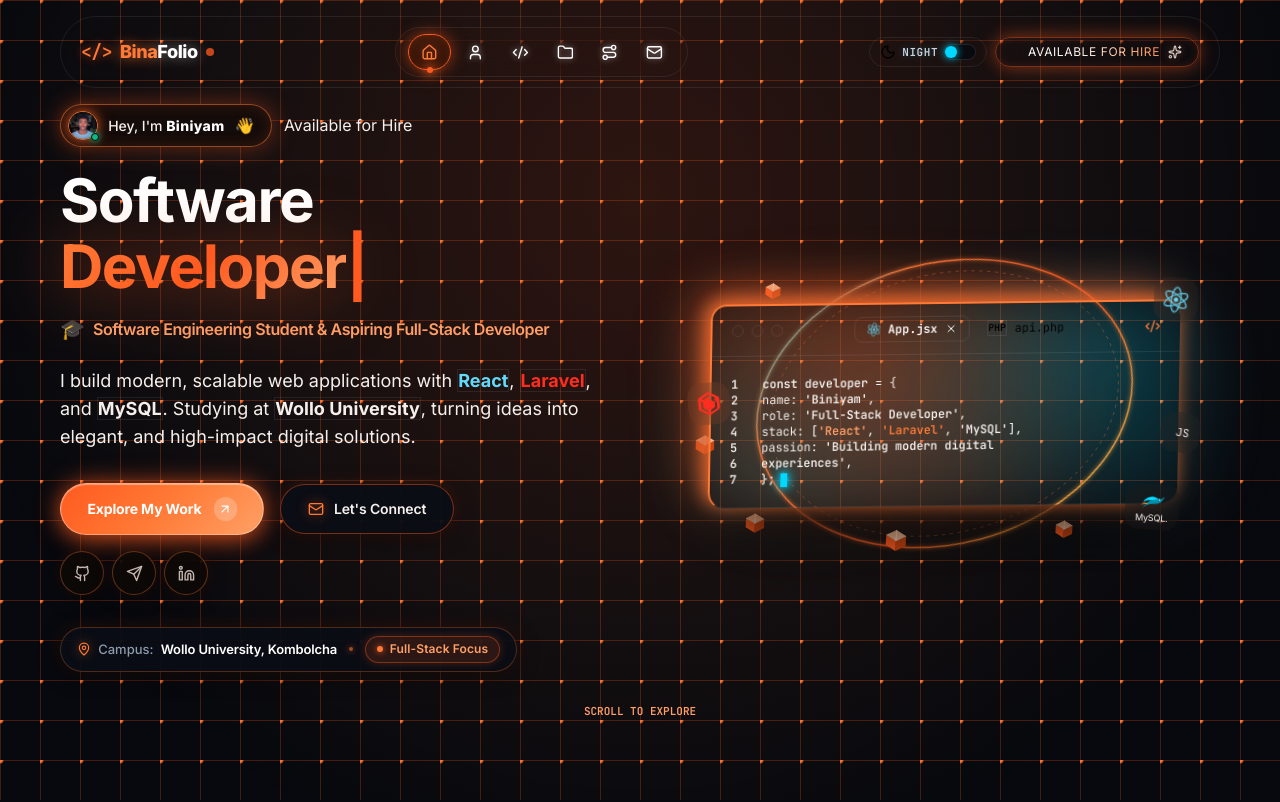
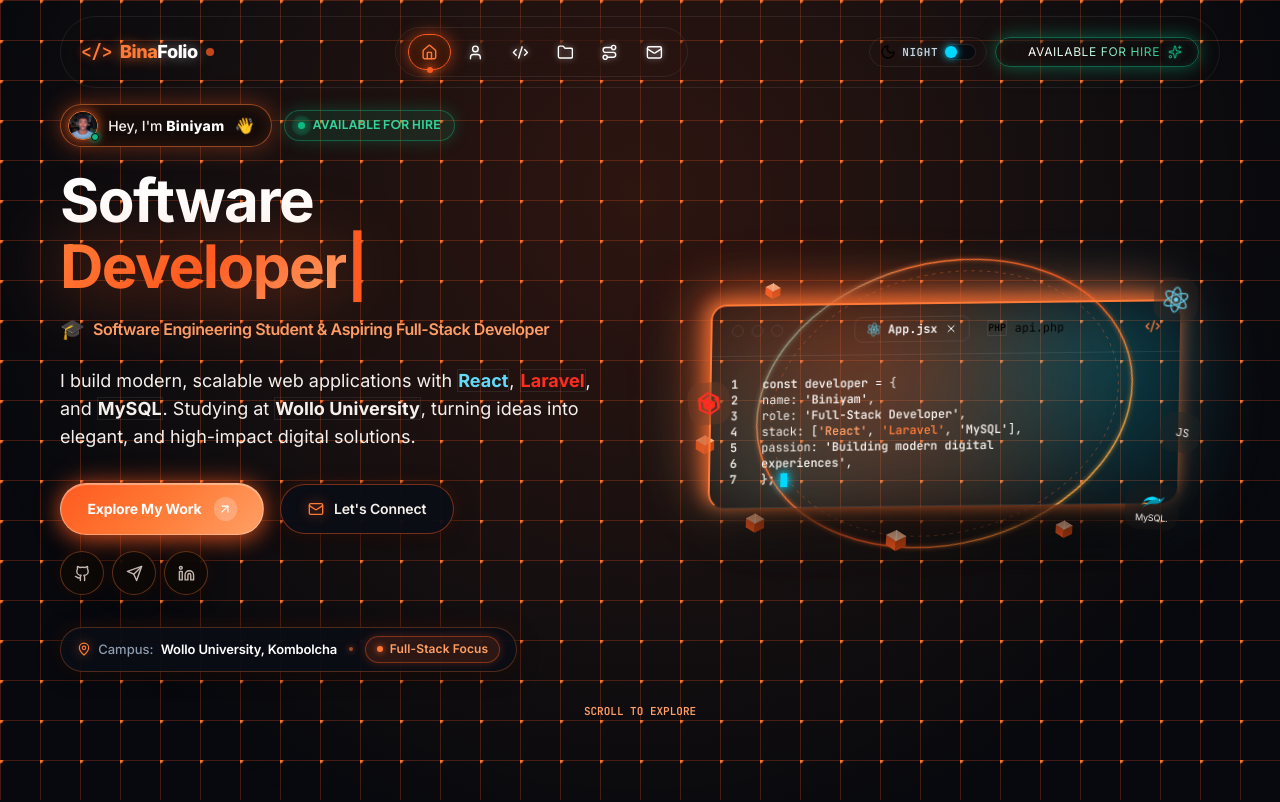
Before and after one commit to biniyam-rgb/Binafolio, a React (Vite) app: page / in a window 1280 px wide. Shown: the top 802 px of the page. Built offline with nearby package versions, Linux system fonts and the light colour scheme.

Commit message:
styling the nav bar

```diff
--- a/src/App.css
+++ b/src/App.css
@@ -1300,16 +1300,16 @@ html[data-theme="light"] .contact-field-error {
 }
 
 /* =========================================================================
-   "Ready For Hire" Animated Glowing & Shimmer CTA
+   "Available For Hire" Animated Glowing & Shimmer CTA (Green / Emerald)
    ========================================================================= */
 @keyframes hireGlowPulse {
   0%, 100% {
-    box-shadow: 0 0 16px rgba(255, 90, 31, 0.35), 0 0 28px rgba(255, 122, 54, 0.18), inset 0 0 10px rgba(255, 90, 31, 0.15);
-    border-color: rgba(255, 90, 31, 0.45);
+    box-shadow: 0 0 16px rgba(16, 185, 129, 0.35), 0 0 28px rgba(5, 150, 105, 0.18), inset 0 0 10px rgba(16, 185, 129, 0.15);
+    border-color: rgba(16, 185, 129, 0.5);
   }
   50% {
-    box-shadow: 0 0 28px rgba(255, 90, 31, 0.7), 0 0 45px rgba(255, 122, 54, 0.35), inset 0 0 14px rgba(255, 90, 31, 0.3);
-    border-color: rgba(255, 122, 54, 0.9);
+    box-shadow: 0 0 28px rgba(16, 185, 129, 0.7), 0 0 45px rgba(52, 211, 153, 0.35), inset 0 0 14px rgba(16, 185, 129, 0.3);
+    border-color: rgba(52, 211, 153, 0.9);
   }
 }
 
@@ -1338,12 +1338,12 @@ html[data-theme="light"] .contact-field-error {
   0%, 100% {
     transform: scale(1) rotate(0deg);
     opacity: 0.85;
-    filter: drop-shadow(0 0 4px rgba(255, 122, 54, 0.5));
+    filter: drop-shadow(0 0 4px rgba(16, 185, 129, 0.5));
   }
   25% {
     transform: scale(1.3) rotate(22deg);
     opacity: 1;
-    filter: drop-shadow(0 0 12px rgba(255, 122, 54, 0.9));
+    filter: drop-shadow(0 0 12px rgba(16, 185, 129, 0.9));
   }
   50% {
     transform: scale(0.92) rotate(-10deg);
@@ -1352,7 +1352,7 @@ html[data-theme="light"] .contact-field-error {
   75% {
     transform: scale(1.22) rotate(15deg);
     opacity: 1;
-    filter: drop-shadow(0 0 9px rgba(255, 122, 54, 0.8));
+    filter: drop-shadow(0 0 9px rgba(52, 211, 153, 0.8));
   }
 }
 
@@ -1365,8 +1365,8 @@ html[data-theme="light"] .contact-field-error {
 
 .ready-hire-btn:hover {
   animation: none;
-  box-shadow: 0 0 35px rgba(255, 90, 31, 0.85), 0 0 60px rgba(255, 122, 54, 0.45), inset 0 0 18px rgba(255, 90, 31, 0.35) !important;
-  border-color: #FF7A36 !important;
+  box-shadow: 0 0 35px rgba(16, 185, 129, 0.85), 0 0 60px rgba(52, 211, 153, 0.45), inset 0 0 18px rgba(16, 185, 129, 0.35) !important;
+  border-color: #34D399 !important;
   transform: scale(1.05);
 }
 
@@ -1381,7 +1381,7 @@ html[data-theme="light"] .contact-field-error {
 }
 
 .ready-hire-text {
-  background: linear-gradient(90deg, #FFFFFF 0%, #FFF2EB 20%, #FFA066 45%, #FF5A1F 65%, #FFFFFF 100%);
+  background: linear-gradient(90deg, #FFFFFF 0%, #D1FAE5 20%, #34D399 45%, #10B981 65%, #FFFFFF 100%);
   background-size: 200% auto;
   -webkit-background-clip: text;
   -webkit-text-fill-color: transparent;
@@ -1389,5 +1389,68 @@ html[data-theme="light"] .contact-field-error {
 }
 
 .ready-hire-sparkle {
+  color: #10B981;
   animation: sparkleTwinkle 2.6s ease-in-out infinite;
 }
+
+/* Hero Section "Available for Hire" Badge */
+.hero-available-badge {
+  display: inline-flex;
+  align-items: center;
+  gap: 0.45rem;
+  padding: 0.32rem 0.85rem;
+  border-radius: 9999px;
+  background: rgba(16, 185, 129, 0.12);
+  border: 1px solid rgba(16, 185, 129, 0.4);
+  color: #34D399;
+  font-size: 0.75rem;
+  font-weight: 700;
+  letter-spacing: 0.03em;
+  text-transform: uppercase;
+  font-family: 'Plus Jakarta Sans', system-ui, sans-serif;
+  box-shadow: 0 0 16px rgba(16, 185, 129, 0.25);
+  transition: all 0.25s ease;
+  cursor: pointer;
+  text-decoration: none;
+}
+
+.hero-available-badge:hover {
+  background: rgba(16, 185, 129, 0.22);
+  border-color: #10B981;
+  color: #FFFFFF;
+  box-shadow: 0 0 24px rgba(16, 185, 129, 0.5);
+  transform: translateY(-1px) scale(1.03);
+}
+
+.hero-available-pulse {
+  position: relative;
+  display: inline-flex;
+  width: 7px;
+  height: 7px;
+  flex-shrink: 0;
+}
+
+.hero-available-ping {
+  position: absolute;
+  inset: -2px;
+  border-radius: 9999px;
+  background: #10B981;
+  opacity: 0.75;
+  animation: ping 1.6s cubic-bezier(0, 0, 0.2, 1) infinite;
+}
+
+.hero-available-core {
+  position: relative;
+  width: 7px;
+  height: 7px;
+  border-radius: 9999px;
+  background: #10B981;
+  box-shadow: 0 0 8px #10B981;
+}
+
+html[data-theme="light"] .hero-available-badge {
+  background: rgba(16, 185, 129, 0.14) !important;
+  border-color: #059669 !important;
+  color: #065F46 !important;
+  box-shadow: 0 2px 10px rgba(16, 185, 129, 0.2) !important;
+}
```
